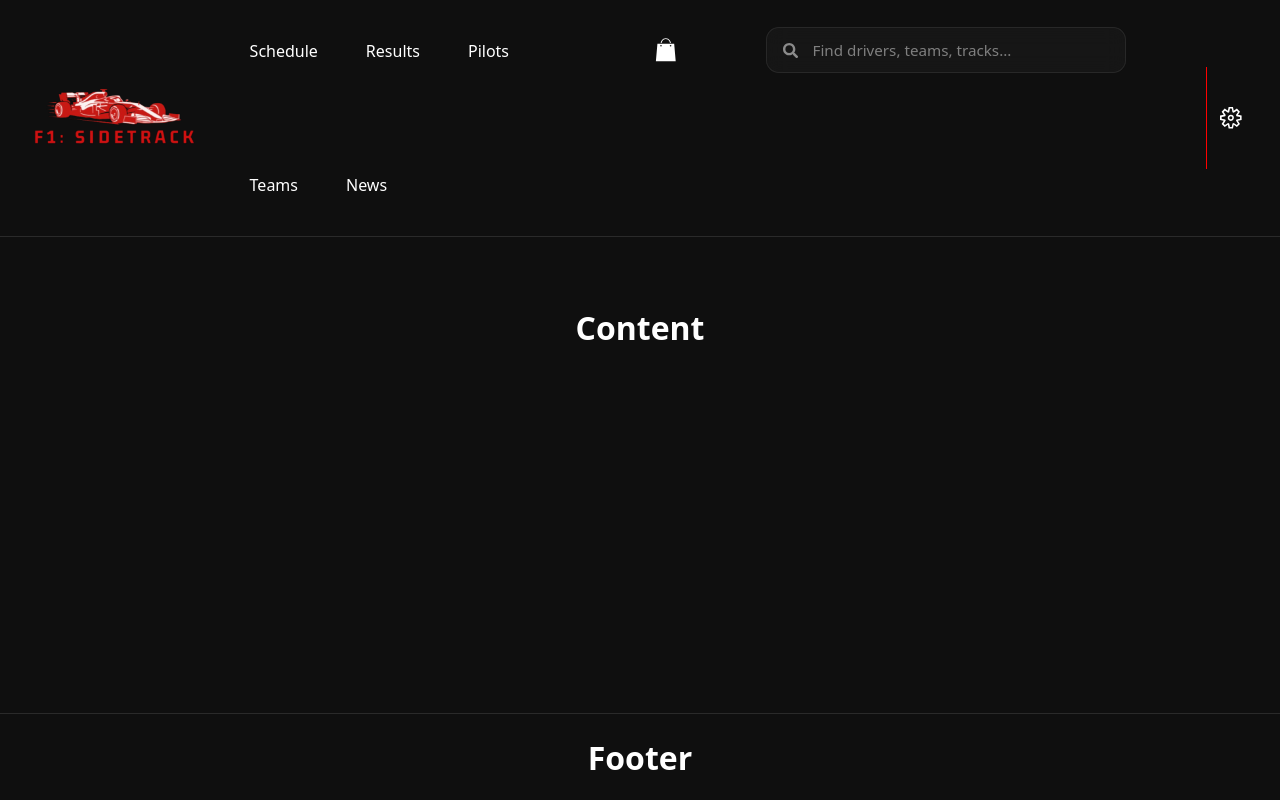
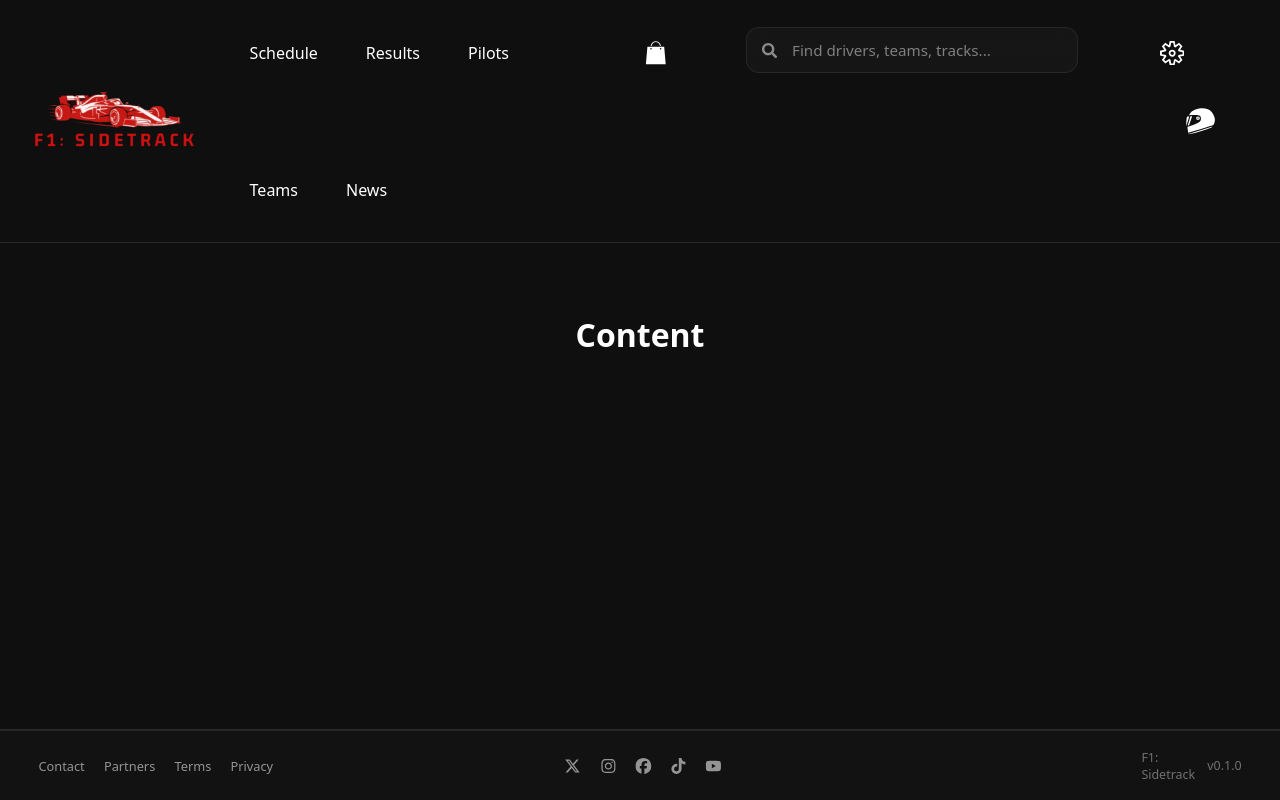
Before and after one commit to HeldyisAE/Proyecto3-F1Sidetrack, a React (Vite) app: page / in a window 1280 px wide. Built offline with nearby package versions, Linux system fonts and the light colour scheme.

Commit message:
Implementa el botón de usuario y el footer

```diff
--- a/index.html
+++ b/index.html
@@ -2,7 +2,7 @@
 <html lang="en">
   <head>
     <meta charset="UTF-8" />
-    <link rel="icon" type="image/png" href="../assets/F1SidetrackIcon.png" />
+    <link rel="icon" type="image/png" href="/F1SidetrackIcon.png" />
     <meta name="viewport" content="width=device-width, initial-scale=1.0" />
     <title>F1: Sidetrack</title>
   </head>
--- /dev/null
+++ b/src/components/Footer.jsx
@@ -0,0 +1,66 @@
+import {
+    FaXTwitter,
+    FaInstagram,
+    FaFacebook,
+    FaTiktok,
+    FaYoutube
+} from "react-icons/fa6";
+
+import { SiF1 } from "react-icons/si";
+
+import '../styles/Footer.css';
+
+function Footer() {
+
+    return (
+
+        <footer className="footer">
+
+            <div className="footer-left">
+
+                <div className="footer-links">
+
+                    <span>Contact</span>
+                    <span>Partners</span>
+                    <span>Terms</span>
+                    <span>Privacy</span>
+
+                </div>
+
+            </div>
+
+            <div className="footer-center">
+
+                <div className="social-media">
+
+                    <FaXTwitter className="social-icon"/>
+
+                    <FaInstagram className="social-icon"/>
+
+                    <FaFacebook className="social-icon"/>
+
+                    <FaTiktok className="social-icon"/>
+
+                    <FaYoutube className="social-icon"/>
+
+                </div>
+
+            </div>
+
+            <div className="footer-right">
+
+                <div className="footer-meta">
+
+                    <span>F1: Sidetrack</span>
+
+                    <span>v0.1.0</span>
+
+                </div>
+
+            </div>
+
+        </footer>
+    );
+}
+
+export default Footer;
--- a/src/components/Header.jsx
+++ b/src/components/Header.jsx
@@ -5,6 +5,7 @@ import RedirectButtons from './RedirectButtons';
 import FanShopButton from './FanShopButton';
 import Searchbar from './searchbar';
 import ConfigButton from './ConfigButton';
+import UserButton from './userButton';
 
 function Header() {
 
@@ -17,9 +18,11 @@ function Header() {
                 <RedirectButtons />
                 <FanShopButton />
                 <Searchbar />
+                <ConfigButton />
             </div>
             <div className="right">
-                <ConfigButton />
+
+                <UserButton />
             </div>
         </div>
     )
--- /dev/null
+++ b/src/components/UserButton.jsx
@@ -0,0 +1,14 @@
+import '../styles/UserButton.css'
+import { GiFullMotorcycleHelmet } from "react-icons/gi";
+
+function UserButton() {
+    return(
+        <div className='userbutton-container'>
+            <button className='user-button'>
+                <GiFullMotorcycleHelmet className='userbutton-icon' />
+            </button>
+        </div>
+    )
+};
+
+export default UserButton;
--- a/src/pages/Home.jsx
+++ b/src/pages/Home.jsx
@@ -1,6 +1,7 @@
 import '../styles/Home.css'
 
 import Header from '../components/Header';
+import Footer from '../components/Footer';
 
 function Home() {
 
@@ -15,7 +16,7 @@ function Home() {
                 </div>
             </div>
             <div className="bottom">
-                <h1>Footer</h1>
+                <Footer />
             </div>
         </div>
     )
--- a/src/styles/ConfigButton.css
+++ b/src/styles/ConfigButton.css
@@ -17,7 +17,7 @@
     align-items: center;
     justify-content: center;
 
-    padding: 2.5rem 0.5rem;
+    padding: 2.55rem 0.5rem;
 
     padding-inline: clamp(10px, 1vw, 16px);
 
@@ -35,7 +35,7 @@
 
 .config-icon {
 
-    font-size: clamp(1.35rem, 1.6vw, 1.7rem);
+    font-size: clamp(1.35rem, 1.9vw, 1.7rem);
 
     transition:
         color 0.2s ease,
--- a/src/styles/FanShopButton.css
+++ b/src/styles/FanShopButton.css
@@ -12,7 +12,7 @@
     flex-direction: row;
     align-items: center;
     gap: 0;
-    padding: 2.3rem 0.5rem;
+    padding: 2.47rem 0.5rem;
     border: none;
     background: transparent;
     color: var(--color-text-primary);
--- /dev/null
+++ b/src/styles/Footer.css
@@ -0,0 +1,142 @@
+.footer {
+
+    width: 100%;
+
+    min-height: clamp(70px, 8vh, 90px);
+
+    display: grid;
+
+    grid-template-columns: 1fr auto 1fr;
+
+    align-items: center;
+
+    padding-inline:
+        clamp(18px, 3vw, 48px);
+
+    border-top:
+        1px solid rgba(255,255,255,0.08);
+
+    background:
+        rgba(255,255,255,0.015);
+
+    backdrop-filter: blur(10px);
+
+    box-sizing: border-box;
+}
+
+.footer-left {
+    justify-content: flex-start;
+}
+
+.footer-center {
+    justify-content: center;
+}
+
+.footer-right {
+    margin-left: 33.3vw;
+    justify-content: flex-end;
+}
+
+.footer-links {
+
+    display: flex;
+    align-items: center;
+
+    gap: clamp(14px, 1.5vw, 24px);
+
+    flex-wrap: wrap;
+}
+
+.footer-links span {
+
+    position: relative;
+
+    font-size:
+        clamp(0.8rem, 0.9vw, 0.92rem);
+
+    color:
+        rgba(255,255,255,0.55);
+
+    cursor: pointer;
+
+    transition:
+        color 0.2s ease;
+
+}
+
+.footer-links span:hover {
+
+    color: #E10600;
+}
+
+.footer-links span::after {
+
+    content: "";
+
+    position: absolute;
+
+    left: 0;
+    bottom: -4px;
+
+    width: 0%;
+
+    height: 1px;
+
+    background-color: #E10600;
+
+    transition: width 0.2s ease;
+}
+
+.footer-links span:hover::after {
+
+    width: 100%;
+}
+
+.social-media {
+
+    display: flex;
+    align-items: center;
+    justify-content: center;
+
+    gap: clamp(16px, 1.5vw, 24px);
+
+    width: 100%;
+    transform: translateX(0.5vw);
+}
+
+.social-icon {
+
+    font-size:
+        clamp(1rem, 1.2vw, 1.2rem);
+
+    color:
+        rgba(255,255,255,0.55);
+
+    cursor: pointer;
+
+    transition:
+        color 0.2s ease,
+        transform 0.2s ease;
+}
+
+.social-icon:hover {
+
+    color: #E10600;
+
+    transform:
+        translateY(-2px);
+}
+
+.footer-meta {
+
+    display: flex;
+    align-items: center;
+
+    gap: 12px;
+
+    font-size:
+        clamp(0.78rem, 0.85vw, 0.9rem);
+
+    color:
+        rgba(255,255,255,0.4);
+}
--- a/src/styles/Header.css
+++ b/src/styles/Header.css
@@ -1,7 +1,7 @@
 .header {
     width: 100%;
     display: grid;
-    grid-template-columns: auto 2fr auto;
+    grid-template-columns: auto 1fr auto;
     padding-inline: 2vw;
     align-items: center;
     box-sizing: border-box;
@@ -23,5 +23,4 @@
     display: flex;
     justify-content: flex-start;
     align-items: center;
-    border-left: 1px solid red;
 }
--- a/src/styles/RedirectButtons.css
+++ b/src/styles/RedirectButtons.css
@@ -13,7 +13,7 @@
 
     position: relative;
 
-    padding: 2.5rem 0.5rem;
+    padding: 2.6rem 0.5rem;
 
     border: none;
     background: transparent;
--- a/src/styles/Searchbar.css
+++ b/src/styles/Searchbar.css
@@ -1,12 +1,12 @@
 .searchbar-container {
 
     width: 100%;
-    max-width: 520px;
+    max-width: 470px;
 
     display: flex;
     justify-content: center;
     align-items: center;
-    padding: 1.7rem 5rem;
+    padding: 1.7rem 4.3rem;
 }
 
 .searchbar-wrapper {
--- /dev/null
+++ b/src/styles/UserButton.css
@@ -0,0 +1,86 @@
+.userbutton-container {
+
+    height: 100%;
+
+    display: flex;
+    align-items: stretch;
+    justify-content: center;
+}
+
+.user-button {
+
+    height: 100%;
+
+    right: 2vw;
+
+    position: relative;
+
+    display: inline-flex;
+    align-items: center;
+    justify-content: center;
+
+    padding: 2.3rem 0.5rem;
+
+    padding-inline: clamp(12px, 1vw, 18px);
+
+    border: none;
+
+    background: transparent;
+
+    color: var(--color-text-primary);
+
+    cursor: pointer;
+
+    transition:
+        transform 0.18s ease,
+        color 0.2s ease;
+}
+
+.userbutton-icon {
+
+    font-size: clamp(1.7rem, 2.5vw, 2.2rem);
+
+    transition:
+        color 0.25s ease,
+        transform 0.25s ease,
+        filter 0.25s ease;
+}
+
+.user-button:hover .userbutton-icon {
+
+    color: #E10600;
+
+    transform:
+        translateY(-1px)
+        scale(1.08);
+
+    filter:
+        drop-shadow(0 0 10px rgba(225, 6, 0, 0.35));
+}
+
+.user-button:active .userbutton-icon {
+
+    transform:
+        scale(0.94);
+}
+
+.user-button::after {
+
+    content: "";
+
+    position: absolute;
+
+    left: 0;
+    bottom: 0;
+
+    width: 0%;
+    height: 2px;
+
+    background-color: #E10600;
+
+    transition: width 0.2s ease;
+}
+
+.user-button:hover::after {
+    width: 100%;
+}
```
Also changed, not shown: public/F1SidetrackIcon.png (renamed from src/assets/F1SidetrackIcon.png).
